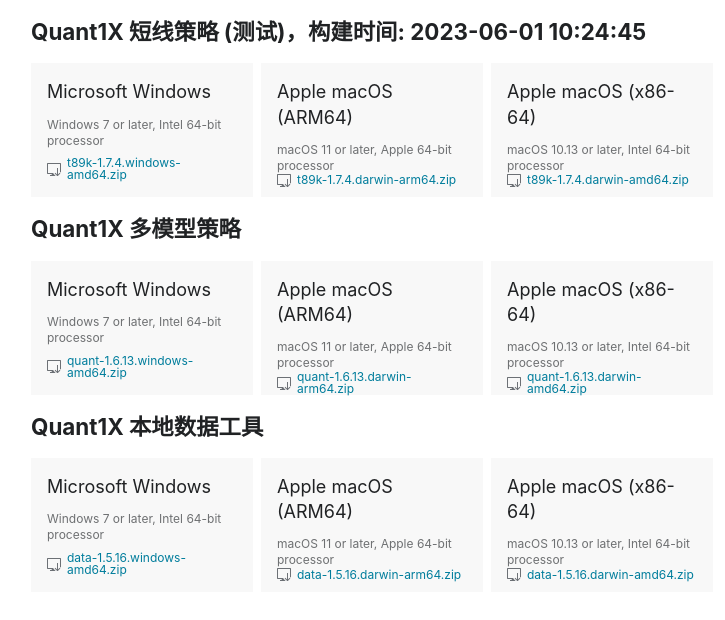
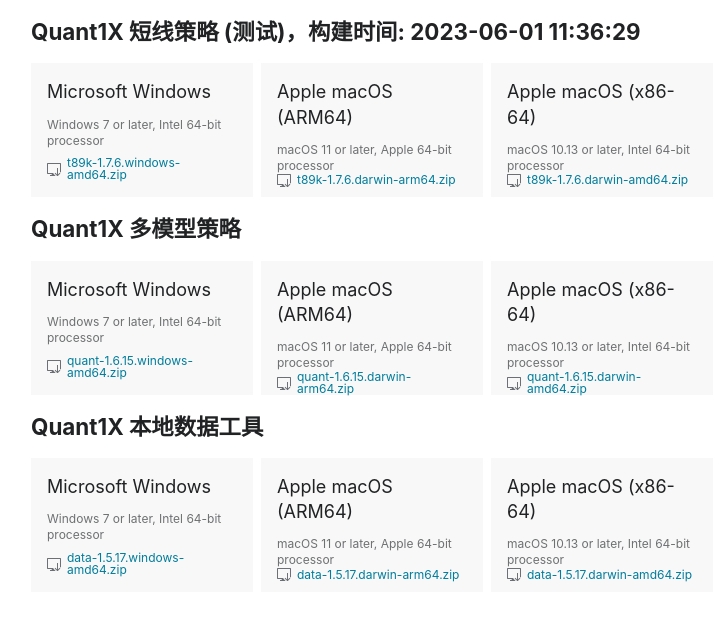
Before and after one commit to quant1x/quant1x.github.io, a plain HTML site: page index.html in a window 1280 px wide. Shown: the whole page, without its empty margins (27-752 px from the left). Drawn offline with Linux system fonts and the light colour scheme.

Commit message:
更新版本 1.6.15

```diff
--- a/index.html
+++ b/index.html
@@ -50,84 +50,84 @@
 <main class="SiteContent SiteContent--default">
 
     <article class="Downloads Article">
-        <h2 id="t89k">Quant1X 短线策略 (测试)，构建时间: 2023-06-01 10:24:45 </h2>
+        <h2 id="t89k">Quant1X 短线策略 (测试)，构建时间: 2023-06-01 11:36:29 </h2>
         <div class="downloadWrapper">
-            <a class="download downloadBox" href="/dl/t89k-1.7.4.windows-amd64.zip">
+            <a class="download downloadBox" href="/dl/t89k-1.7.6.windows-amd64.zip">
                 <div class="platform">Microsoft Windows</div>
                 <div class="reqs">Windows 7 or later, Intel 64-bit processor</div>
                 <div class="filename">
                     <img src="/images/icons/download.svg" aria-hidden="true" width="14" height="13"/>
-                    <span>t89k-1.7.4.windows-amd64.zip</span>
+                    <span>t89k-1.7.6.windows-amd64.zip</span>
                 </div>
             </a>
-            <a class="download downloadBox" href="/dl/t89k-1.7.4.darwin-arm64.zip">
+            <a class="download downloadBox" href="/dl/t89k-1.7.6.darwin-arm64.zip">
                 <div class="platform">Apple macOS (ARM64)</div>
                 <div class="reqs">macOS 11 or later, Apple 64-bit processor</div>
                 <div class="filename">
                     <img src="/images/icons/download.svg" aria-hidden="true" width="14" height="13"/>
-                    <span>t89k-1.7.4.darwin-arm64.zip</span>
+                    <span>t89k-1.7.6.darwin-arm64.zip</span>
                 </div>
             </a>
-            <a class="download downloadBox" href="/dl/t89k-1.7.4.darwin-amd64.zip">
+            <a class="download downloadBox" href="/dl/t89k-1.7.6.darwin-amd64.zip">
                 <div class="platform">Apple macOS (x86-64)</div>
                 <div class="reqs">macOS 10.13 or later, Intel 64-bit processor</div>
                 <div class="filename">
                     <img src="/images/icons/download.svg" aria-hidden="true" width="14" height="13"/>
-                    <span>t89k-1.7.4.darwin-amd64.zip</span>
+                    <span>t89k-1.7.6.darwin-amd64.zip</span>
                 </div>
             </a>
         </div>
         <h2 id="quant">Quant1X 多模型策略</h2>
         <div class="downloadWrapper">
-            <a class="download downloadBox" href="/dl/quant-1.6.13.windows-amd64.zip">
+            <a class="download downloadBox" href="/dl/quant-1.6.15.windows-amd64.zip">
                 <div class="platform">Microsoft Windows</div>
                 <div class="reqs">Windows 7 or later, Intel 64-bit processor</div>
                 <div class="filename">
                     <img src="/images/icons/download.svg" aria-hidden="true" width="14" height="13"/>
-                    <span>quant-1.6.13.windows-amd64.zip</span>
+                    <span>quant-1.6.15.windows-amd64.zip</span>
                 </div>
             </a>
-            <a class="download downloadBox" href="/dl/quant-1.6.13.darwin-arm64.zip">
+            <a class="download downloadBox" href="/dl/quant-1.6.15.darwin-arm64.zip">
                 <div class="platform">Apple macOS (ARM64)</div>
                 <div class="reqs">macOS 11 or later, Apple 64-bit processor</div>
                 <div class="filename">
                     <img src="/images/icons/download.svg" aria-hidden="true" width="14" height="13"/>
-                    <span>quant-1.6.13.darwin-arm64.zip</span>
+                    <span>quant-1.6.15.darwin-arm64.zip</span>
                 </div>
             </a>
-            <a class="download downloadBox" href="/dl/quant-1.6.13.darwin-amd64.zip">
+            <a class="download downloadBox" href="/dl/quant-1.6.15.darwin-amd64.zip">
                 <div class="platform">Apple macOS (x86-64)</div>
                 <div class="reqs">macOS 10.13 or later, Intel 64-bit processor</div>
                 <div class="filename">
                     <img src="/images/icons/download.svg" aria-hidden="true" width="14" height="13"/>
-                    <span>quant-1.6.13.darwin-amd64.zip</span>
+                    <span>quant-1.6.15.darwin-amd64.zip</span>
                 </div>
             </a>
         </div>
         <h2 id="data">Quant1X 本地数据工具</h2>
         <div class="downloadWrapper">
-            <a class="download downloadBox" href="/dl/data-1.5.16.windows-amd64.zip">
+            <a class="download downloadBox" href="/dl/data-1.5.17.windows-amd64.zip">
                 <div class="platform">Microsoft Windows</div>
                 <div class="reqs">Windows 7 or later, Intel 64-bit processor</div>
                 <div class="filename">
                     <img src="/images/icons/download.svg" aria-hidden="true" width="14" height="13"/>
-                    <span>data-1.5.16.windows-amd64.zip</span>
+                    <span>data-1.5.17.windows-amd64.zip</span>
                 </div>
             </a>
-            <a class="download downloadBox" href="/dl/data-1.5.16.darwin-arm64.zip">
+            <a class="download downloadBox" href="/dl/data-1.5.17.darwin-arm64.zip">
                 <div class="platform">Apple macOS (ARM64)</div>
                 <div class="reqs">macOS 11 or later, Apple 64-bit processor</div>
                 <div class="filename">
                     <img src="/images/icons/download.svg" aria-hidden="true" width="14" height="13"/>
-                    <span>data-1.5.16.darwin-arm64.zip</span>
+                    <span>data-1.5.17.darwin-arm64.zip</span>
                 </div>
             </a>
-            <a class="download downloadBox" href="/dl/data-1.5.16.darwin-amd64.zip">
+            <a class="download downloadBox" href="/dl/data-1.5.17.darwin-amd64.zip">
                 <div class="platform">Apple macOS (x86-64)</div>
                 <div class="reqs">macOS 10.13 or later, Intel 64-bit processor</div>
                 <div class="filename">
                     <img src="/images/icons/download.svg" aria-hidden="true" width="14" height="13"/>
-                    <span>data-1.5.16.darwin-amd64.zip</span>
+                    <span>data-1.5.17.darwin-amd64.zip</span>
                 </div>
             </a>
         </div>
```
Also changed, not shown: 9 other files.
